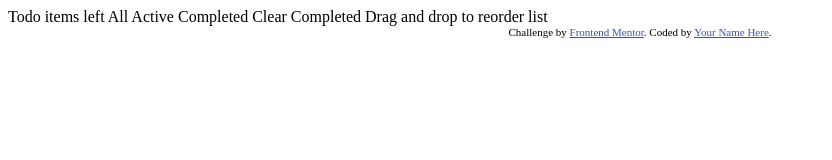
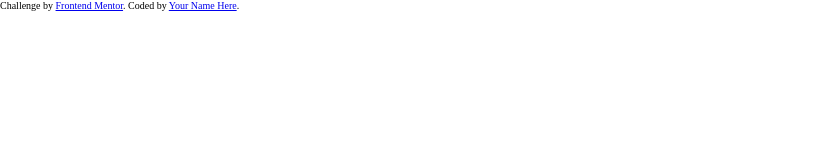
Before and after one commit to Oliver-Peter/todo-app-project, a plain HTML site: page index.html in a window 1280 px wide. Shown: the whole page, without its empty margins (0-832 px from the left). Drawn offline with Linux system fonts and the light colour scheme.

Commit message:
add style.css files and css-presets, delete predifined html

```diff
--- a/index.html
+++ b/index.html
@@ -2,31 +2,18 @@
 <html lang="en">
 <head>
   <meta charset="UTF-8">
-  <meta name="viewport" content="width=device-width, initial-scale=1.0"> <!-- displays site properly based on user's device -->
+  <meta name="viewport" content="width=device-width, initial-scale=1.0">
+
+  <link rel="stylesheet" type="text/css"  href="style.css">
 
   <link rel="icon" type="image/png" sizes="32x32" href="./images/favicon-32x32.png">
 
   <title>Frontend Mentor | Todo app</title>
 
-  <!-- Feel free to remove these styles or customise in your own stylesheet 👍 -->
-  <style>
-    .attribution { font-size: 11px; text-align: center; }
-    .attribution a { color: hsl(228, 45%, 44%); }
-  </style>
+
 </head>
 <body>
 
-  Todo
-
-  <!-- Add dynamic number --> items left
-
-  All
-  Active
-  Completed
-
-  Clear Completed
-
-  Drag and drop to reorder list
 
   <div class="attribution">
     Challenge by <a href="https://www.frontendmentor.io?ref=challenge" target="_blank">Frontend Mentor</a>.
--- /dev/null
+++ b/style.css
@@ -0,0 +1,17 @@
+/* ================ font-family =============== */
+@import url('https://fonts.googleapis.com/css2?family=Josefin+Sans:wght@400;700&display=swap');
+
+/* ================== presets ================= */
+
+html {
+  font-size: 10px;
+}
+
+*, *::before, *::after {
+  margin: 0;
+  padding: 0;
+  box-sizing: border-box;
+
+}
+
+/* ================= css-magic ================ */
```
